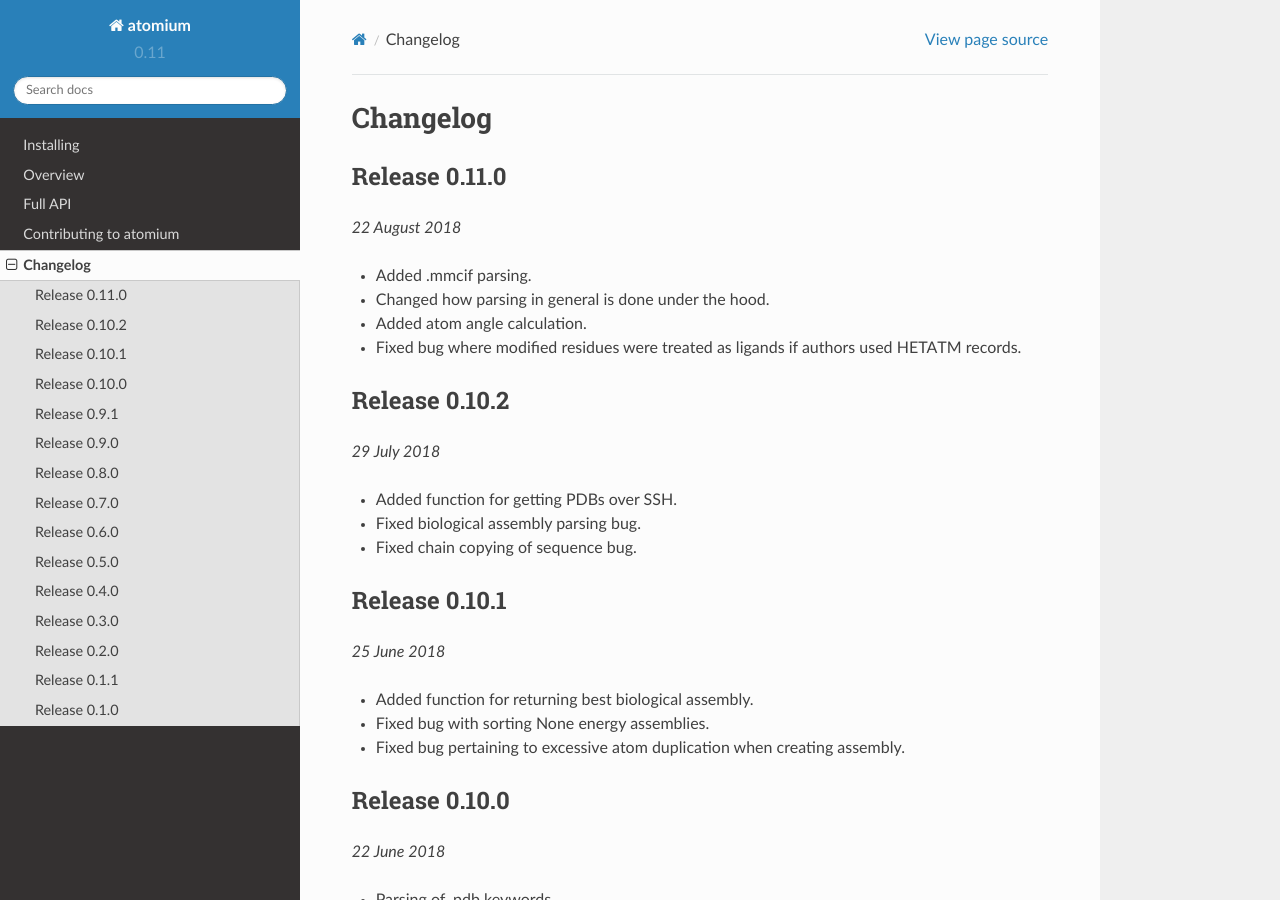
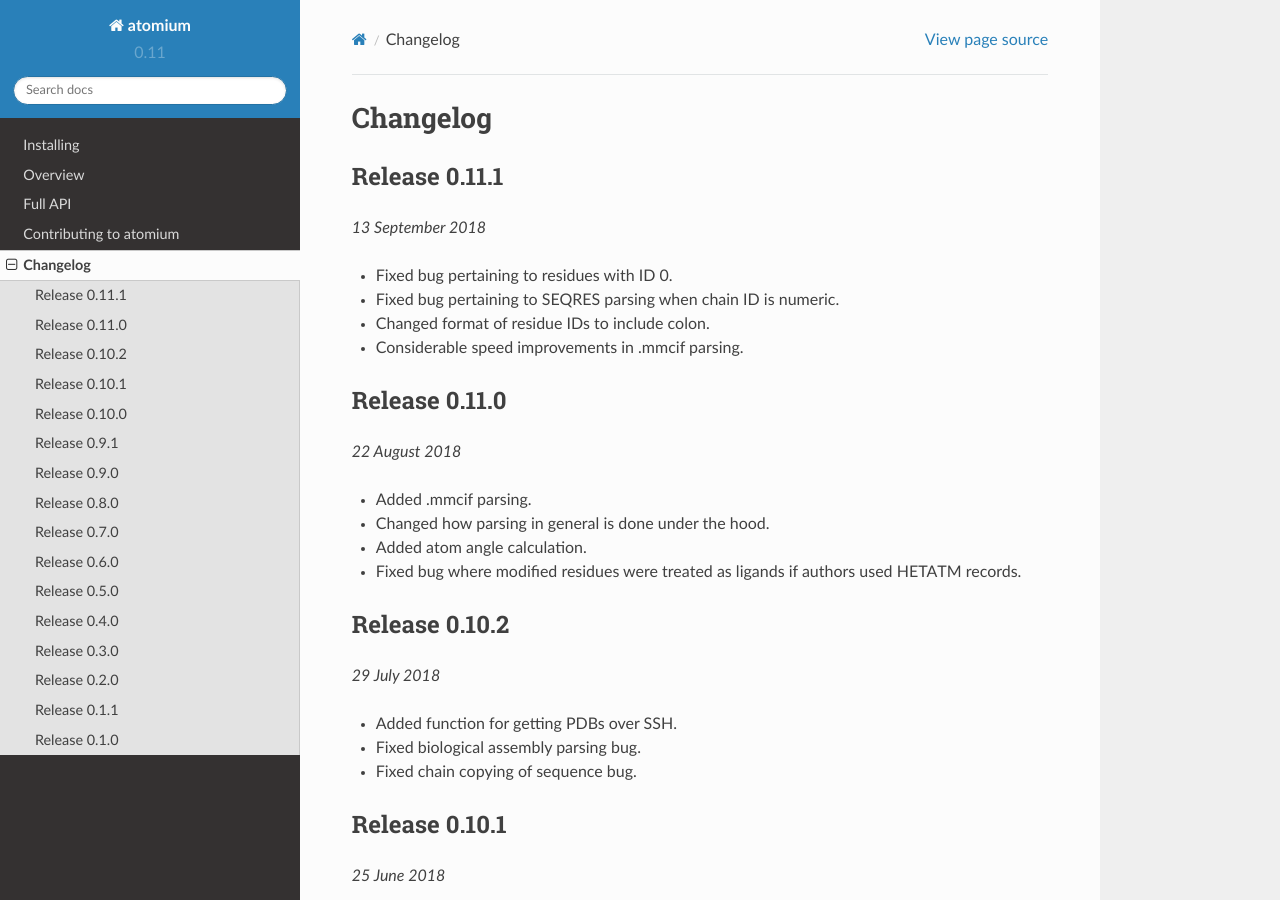
Before and after one commit to samirelanduk/atomium, a Sphinx documentation site: the page built from docs/source/changelog.rst, in a window 1280 px wide and 900 px high. Built offline with Sphinx 7.4.7 and the Read the Docs theme 2.0.0, drawn with Linux system fonts in a browser that asks for light colours.

Commit message:
0.11.1 changelog

```diff
--- a/docs/source/changelog.rst
+++ b/docs/source/changelog.rst
@@ -1,5 +1,16 @@
 Changelog
 ---------
+
+Release 0.11.1
+~~~~~~~~~~~~~~
+
+`13 September 2018`
+
+* Fixed bug pertaining to residues with ID 0.
+* Fixed bug pertaining to SEQRES parsing when chain ID is numeric.
+* Changed format of residue IDs to include colon.
+* Considerable speed improvements in .mmcif parsing.
+
 
 Release 0.11.0
 ~~~~~~~~~~~~~~
```
